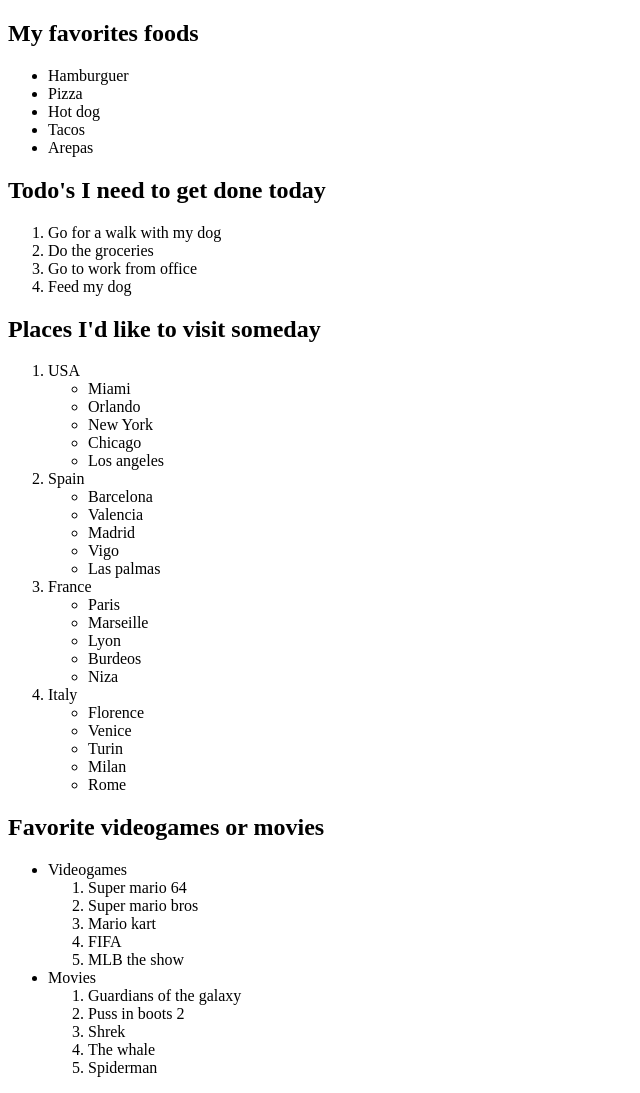
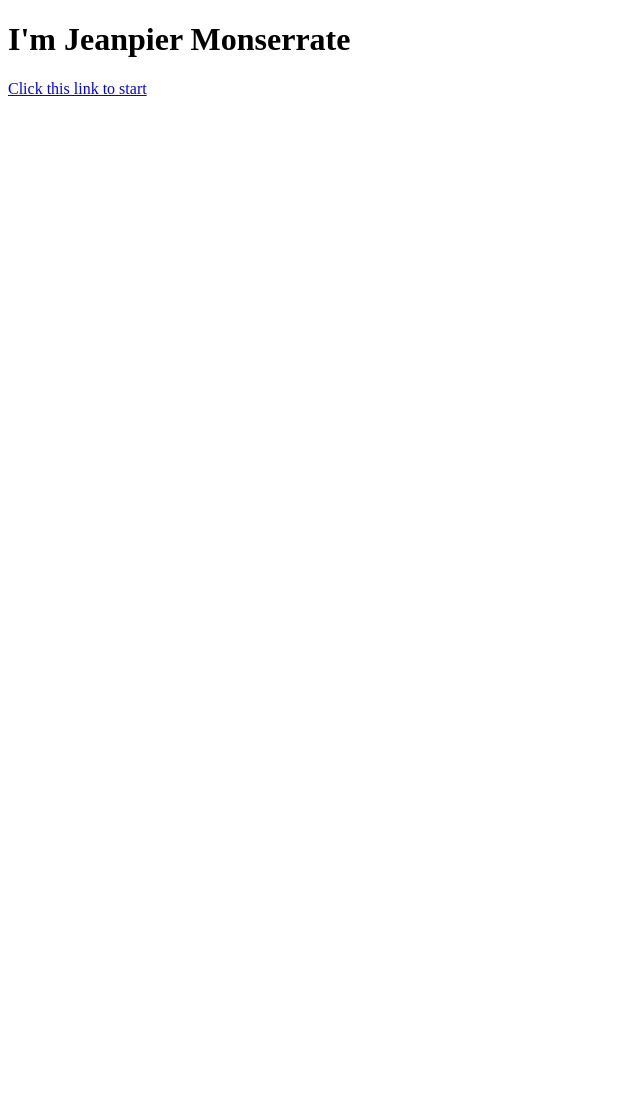
Before and after one commit to jeanmonse16/css-boilerplate, a plain HTML site: page index.html in a window 1280 px wide. Shown: the whole page, without its empty margins (0-640 px from the left). After the commit the page ends 800 px from the top, so only its background shows below. Drawn offline with Linux system fonts and the light colour scheme.

Commit message:
finishing third assignment

```diff
--- a/index.html
+++ b/index.html
@@ -4,96 +4,10 @@
     <meta charset="UTF-8">
     <meta http-equiv="X-UA-Compatible" content="IE=edge">
     <meta name="viewport" content="width=device-width, initial-scale=1.0">
-    <title>Document</title>
+    <title>Presentation about me</title>
 </head>
 <body>
-    <section>
-        <h1> My favorites foods </h1>
-        <ul>
-            <li>Hamburguer</li>
-            <li>Pizza</li>
-            <li>Hot dog</li>
-            <li>Tacos</li>
-            <li>Arepas</li>
-        </ul>
-    </section>
-    <section>
-        <h1> Todo's I need to get done today </h1>
-        <ol>
-            <li>Go for a walk with my dog</li>
-            <li>Do the groceries</li>
-            <li>Go to work from office</li>
-            <li>Feed my dog</li>
-        </ol>
-    </section>
-    <section>
-        <h1> Places I'd like to visit someday </h1>
-        <ol>
-            <li>
-                USA
-                <ul>
-                    <li>Miami</li>
-                    <li>Orlando</li>
-                    <li>New York</li>
-                    <li>Chicago</li>
-                    <li>Los angeles</li>
-                </ul>
-            </li>
-            <li>
-                Spain
-                <ul>
-                    <li>Barcelona</li>
-                    <li>Valencia</li>
-                    <li>Madrid</li>
-                    <li>Vigo</li>
-                    <li>Las palmas</li>
-                </ul>
-            </li>
-            <li>
-                France
-                <ul>
-                    <li>Paris</li>
-                    <li>Marseille</li>
-                    <li>Lyon</li>
-                    <li>Burdeos</li>
-                    <li>Niza</li>
-                </ul>
-            </li>
-            <li>
-                Italy
-                <ul>
-                    <li>Florence</li>
-                    <li>Venice</li>
-                    <li>Turin</li>
-                    <li>Milan</li>
-                    <li>Rome</li>
-                </ul>
-            </li>
-        </ol>
-    </section>
-    <section>
-        <h1>Favorite videogames or movies</h1>
-        <ul>
-            <li>Videogames
-                <ol>
-                    <li>Super mario 64</li>
-                    <li>Super mario bros</li>
-                    <li>Mario kart</li>
-                    <li>FIFA</li>
-                    <li>MLB the show</li>
-                </ol>
-            </li>
-            <li>
-                Movies
-                <ol>
-                    <li>Guardians of the galaxy</li>
-                    <li>Puss in boots 2</li>
-                    <li>Shrek</li>
-                    <li>The whale</li>
-                    <li>Spiderman</li>
-                </ol>
-            </li>
-        </ul>
-    </section>
+    <h1>I'm Jeanpier Monserrate</h1>
+    <a href="./pages/about.html">Click this link to start</a>
 </body>
 </html>
```
Also changed, not shown: links-and-images/index.html (deleted, +0 -15 lines), links-and-images/pages/about.html (deleted, +0 -12 lines), main-html-project/index.html (deleted, +0 -13 lines), images/Venezuela_flag.png (renamed from main-html-project/images/Venezuela_flag.png), images/chess-perks.png (renamed from main-html-project/images/chess-perks.png), images/chess.jpg (renamed from main-html-project/images/chess.jpg), images/films.jpg (renamed from main-html-project/images/films.jpg), images/music.png (renamed from main-html-project/images/music.png), images/shrek.jpg (renamed from main-html-project/images/shrek.jpg), images/spiderman.jpg (renamed from main-html-project/images/spiderman.jpg), images/top-gun.jpg (renamed from main-html-project/images/top-gun.jpg), images/top.jpg (renamed from main-html-project/images/top.jpg), images/venezuela.jpg (renamed from main-html-project/images/venezuela.jpg), links-and-images/images/first-img.jpg (deleted), 4 more files.
